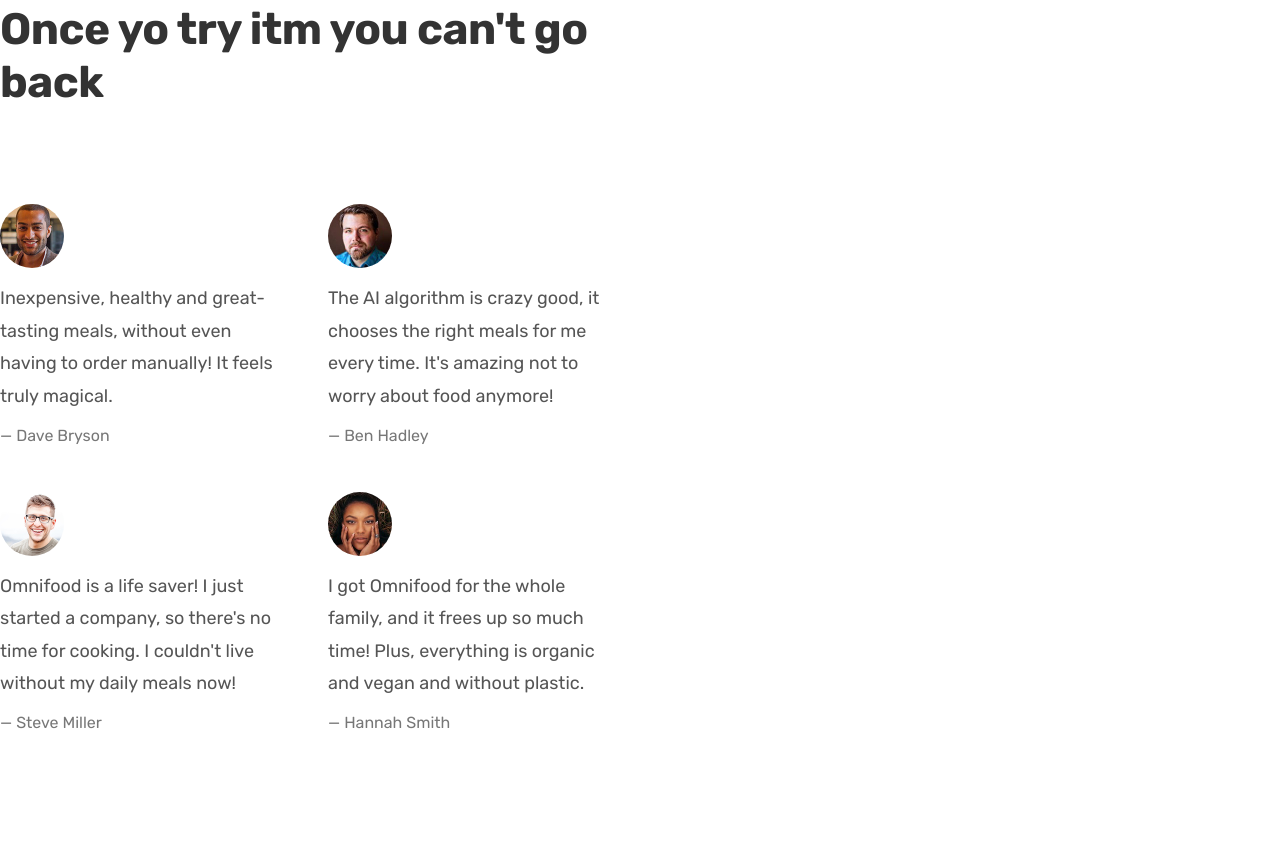
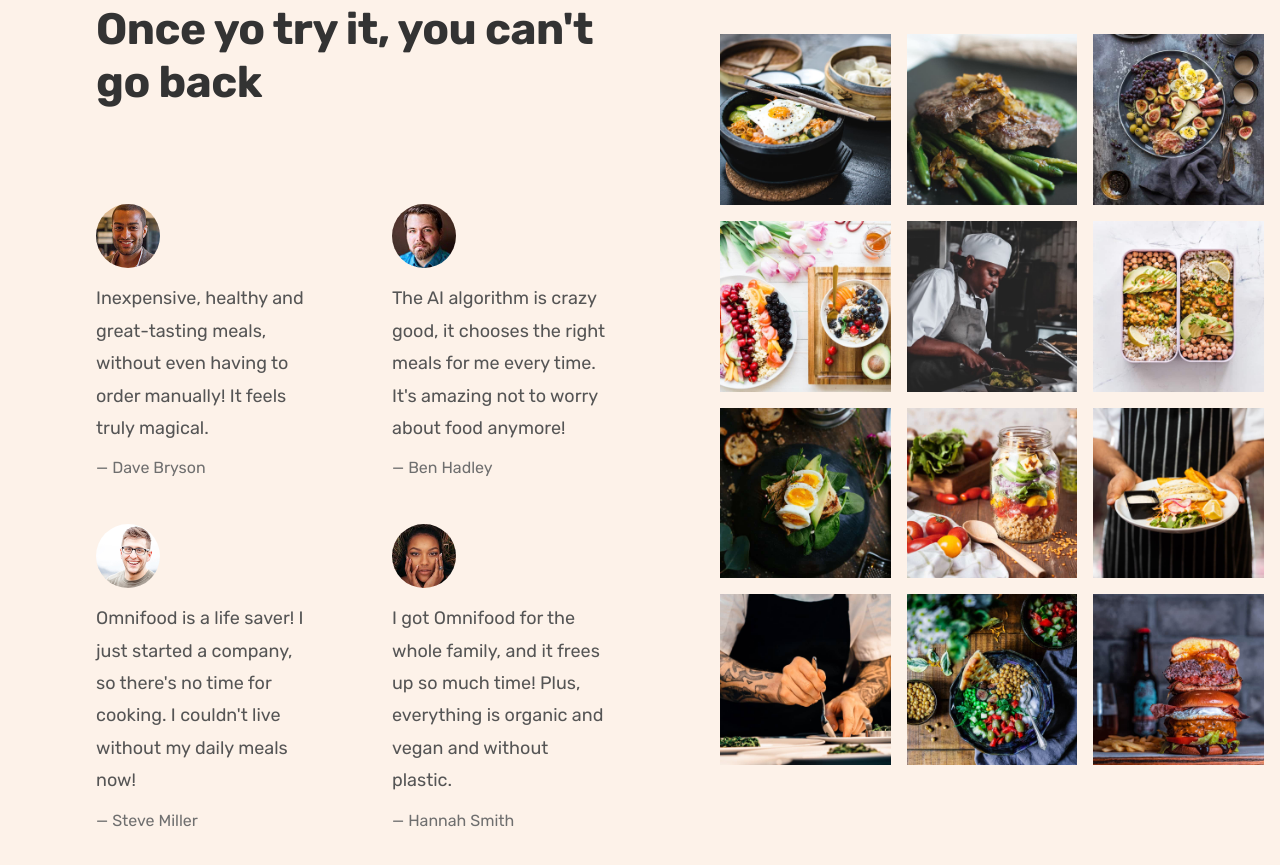
Before and after one commit to kumailalidev/Omnifood, a plain HTML site: page index.html in a window 1280 px wide. Shown: the part 3644-4509 px from the top of the page. Before the commit the page ends 4471 px from the top, so only its background shows below. Drawn offline with nearby package versions, Linux system fonts and the light colour scheme.

Commit message:
Building the Testimonials Section-Part 2

```diff
--- a/css/general.css
+++ b/css/general.css
@@ -30,6 +30,7 @@ Paragraph default: 1.6
 - Shades: #cf711f
 - Accents:
 - Greys
+#6f6f6f (Lightest grey allowed on #fdf2e9)
 #555
 #333
 
--- a/css/style.css
+++ b/css/style.css
@@ -318,13 +318,21 @@
 /***********************/
 
 .section-testimonials {
-  padding: 9.6rem 0;
+  background-color: #fdf2e9;
+  display: grid;
+  grid-template-columns: 55fr 45fr; /* ~ % */
+  align-items: center;
+}
+
+.testimonials-container {
+  padding: 9.6rem;
 }
 
 .testimonials {
   display: grid;
   grid-template-columns: 1fr 1fr;
-  gap: 4.8rem;
+  row-gap: 4.8rem;
+  column-gap: 8rem;
 }
 
 .testimonial-img {
@@ -341,5 +349,26 @@
 
 .testimonial-name {
   font-size: 1.6rem;
-  color: #777;
+  color: #6f6f6f;
 }
+
+.gallery {
+  display: grid;
+  grid-template-columns: repeat(3, 1fr);
+  gap: 1.6rem;
+  padding: 1.6rem;
+}
+
+.gallery-item {
+  overflow: hidden;
+}
+
+.gallery-item img {
+  display: block; /* img element is inline by default */
+  width: 100%;
+  transition: all 0.4s;
+}
+
+.gallery-item img:hover {
+  transform: scale(1.1);
+}
--- a/index.html
+++ b/index.html
@@ -272,10 +272,10 @@
         </div>
       </section>
 
-      <section class="section-testimonials grid grid--2-cols">
+      <section class="section-testimonials">
         <div class="testimonials-container">
           <span class="subheading">Testimonials</span>
-          <h2 class="heading-secondary">Once yo try itm you can't go back</h2>
+          <h2 class="heading-secondary">Once yo try it, you can't go back</h2>
 
           <div class="testimonials">
             <figure class="testimonial">
@@ -328,7 +328,80 @@
             </figure>
           </div>
         </div>
-        <div class="gallery">Gallery</div>
+        <div class="gallery">
+          <figure class="gallery-item">
+            <img
+              src="img/gallery/gallery-1.jpg"
+              alt="Photo of beautifully arranged food"
+            />
+          </figure>
+          <figure class="gallery-item">
+            <img
+              src="img/gallery/gallery-2.jpg"
+              alt="Photo of beautifully arranged food"
+            />
+          </figure>
+          <figure class="gallery-item">
+            <img
+              src="img/gallery/gallery-3.jpg"
+              alt="Photo of beautifully arranged food"
+            />
+          </figure>
+          <figure class="gallery-item">
+            <img
+              src="img/gallery/gallery-4.jpg"
+              alt="Photo of beautifully arranged food"
+            />
+          </figure>
+          <figure class="gallery-item">
+            <img
+              src="img/gallery/gallery-5.jpg"
+              alt="Photo of beautifully arranged food"
+            />
+          </figure>
+          <figure class="gallery-item">
+            <img
+              src="img/gallery/gallery-6.jpg"
+              alt="Photo of beautifully arranged food"
+            />
+          </figure>
+          <figure class="gallery-item">
+            <img
+              src="img/gallery/gallery-7.jpg"
+              alt="Photo of beautifully arranged food"
+            />
+          </figure>
+          <figure class="gallery-item">
+            <img
+              src="img/gallery/gallery-8.jpg"
+              alt="Photo of beautifully arranged food"
+            />
+          </figure>
+          <figure class="gallery-item">
+            <img
+              src="img/gallery/gallery-9.jpg"
+              alt="Photo of beautifully arranged food"
+            />
+          </figure>
+          <figure class="gallery-item">
+            <img
+              src="img/gallery/gallery-10.jpg"
+              alt="Photo of beautifully arranged food"
+            />
+          </figure>
+          <figure class="gallery-item">
+            <img
+              src="img/gallery/gallery-11.jpg"
+              alt="Photo of beautifully arranged food"
+            />
+          </figure>
+          <figure class="gallery-item">
+            <img
+              src="img/gallery/gallery-12.jpg"
+              alt="Photo of beautifully arranged food"
+            />
+          </figure>
+        </div>
       </section>
     </main>
 
```
